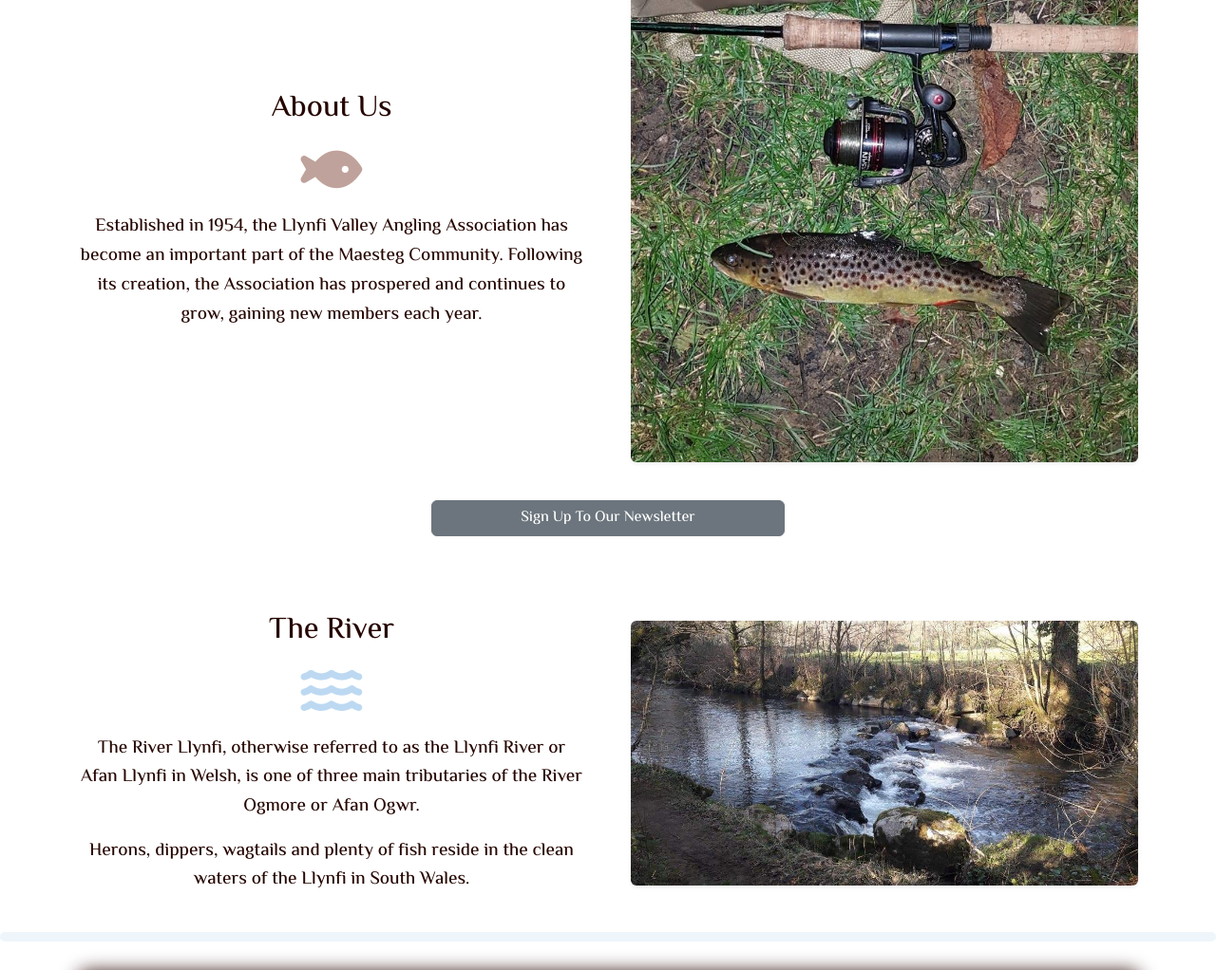
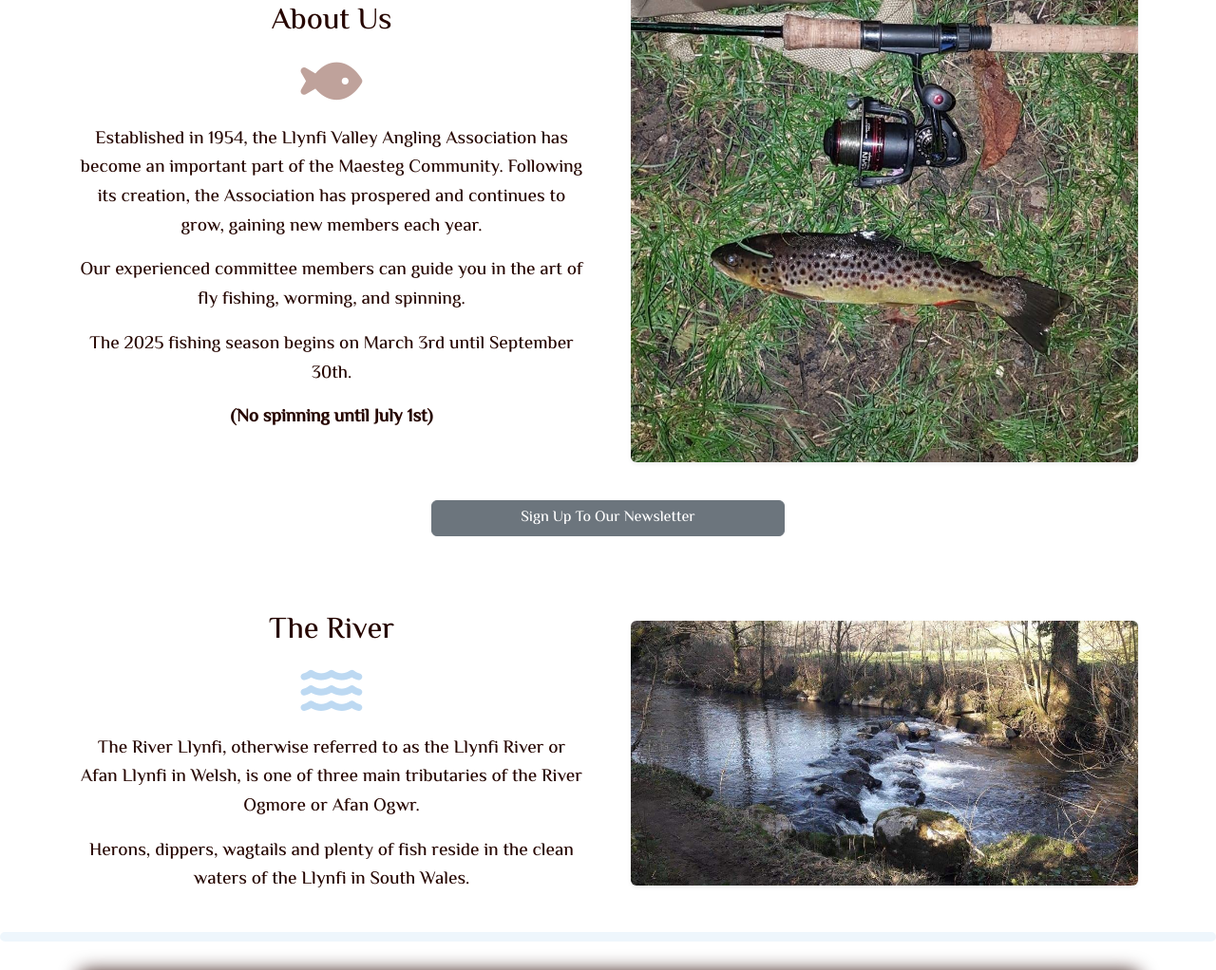
Before and after one commit to BDen32/Milestone-Project-1, a plain HTML site: page index.html in a window 1280 px wide. Shown: the part 655-1677 px from the top of the page at 95% size. Drawn offline with nearby package versions, Linux system fonts and the light colour scheme.

Commit message:
amend layout of testing section

```diff
--- a/index.html
+++ b/index.html
@@ -83,6 +83,13 @@
                             <p>Established in 1954, the Llynfi Valley Angling Association has become an
                                 important part of the Maesteg Community. Following its creation, the Association has
                                 prospered and continues to grow, gaining new members each year.</p>
+                            <p>
+                                Our experienced committee members can guide you in the art of fly fishing, worming, and spinning.
+                            </p>
+                            <p>
+                                The 2025 fishing season begins on March 3rd until September 30th.
+                            </p>
+                            <strong>(No spinning until July 1st)</strong>
                         </div>
                     </div>
 
```
Also changed, not shown: 1 other file.
